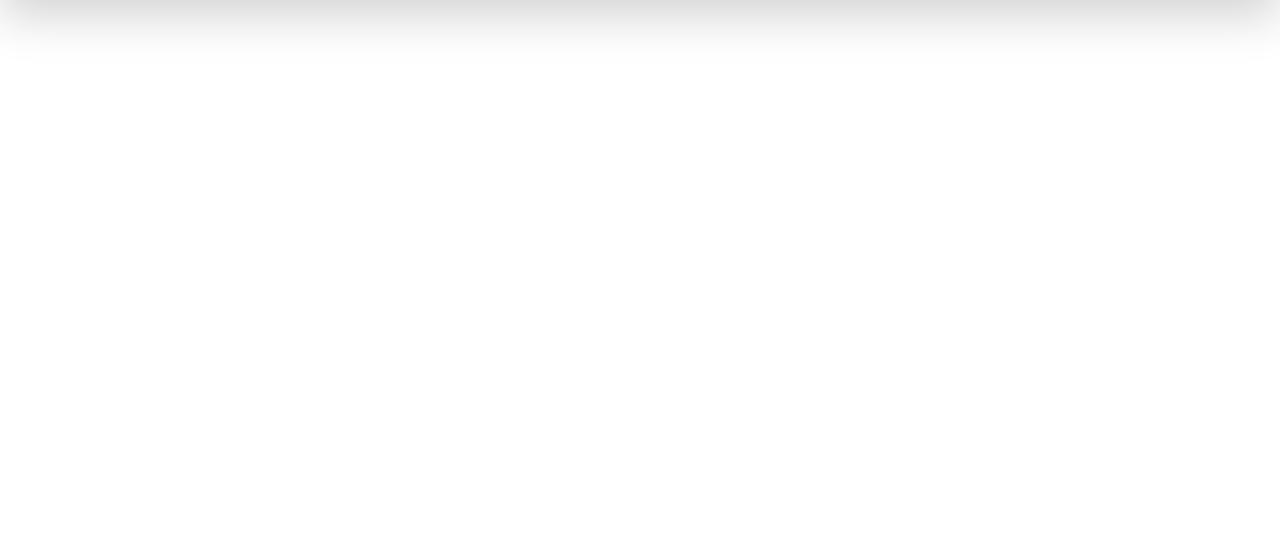
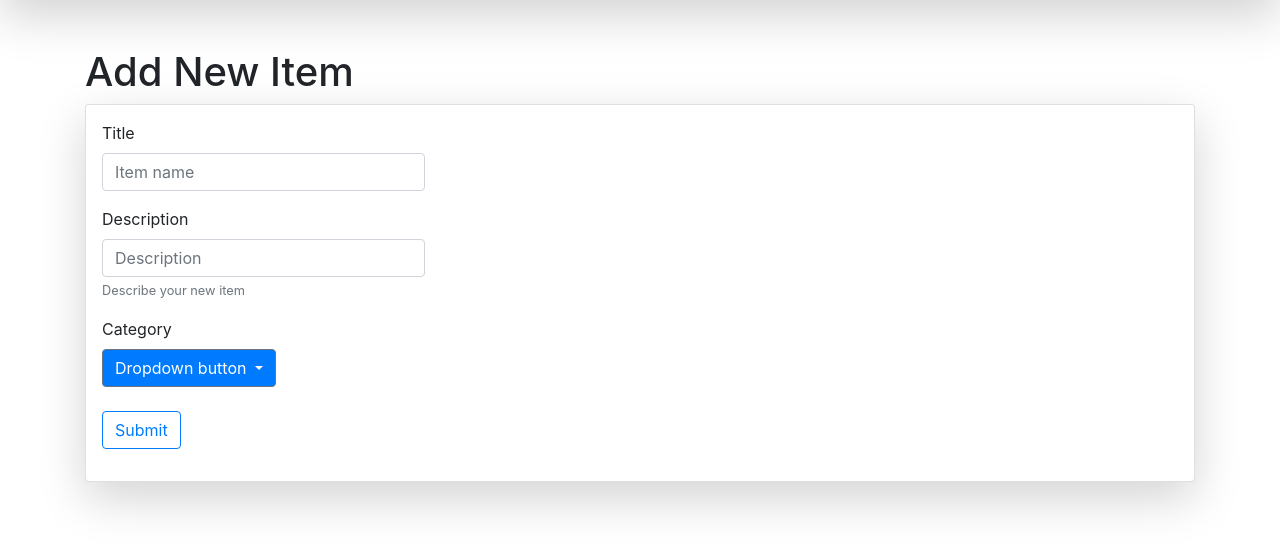
Before and after one commit to matthew-ardi/item-catalog, a Flask app: page /create_items/ in a window 1280 px wide. Shown: the part 78-628 px from the top of the page. Run offline with Flask 2, Linux system fonts and the light colour scheme; some libraries are stand-ins or nearby versions.

Commit message:
feat: added template for adding new item

```diff
--- a/templates/dashboard.html
+++ b/templates/dashboard.html
@@ -7,6 +7,11 @@
         <input type='button' class="btn btn-outline-primary" value='Create new' onclick="location.href= '{{ url_for('new_categories') }}'">
         <input type='button' class="btn btn-outline-primary" value='Create items' onclick="location.href= '{{ url_for('new_items') }}'">
 
+
+<h1>Categories</h1>
+{% for category in categories %}
+        <h5>{{category.name}}</h5>
+{% endfor %}
 </div>
 {% endblock %}
 
--- a/templates/new_items.html
+++ b/templates/new_items.html
@@ -3,7 +3,35 @@
 {% block css %}
 {% endblock %}
 {% block content %}
-
+<h1>Add New Item</h1>
+<div class="card shadow-lg p-3 mb-5" style="width: 100%;">
+    <form method='POST'>
+        <dl>
+            <div class="form-group" style='width: 30%;'>
+                <label for="exampleInputEmail1">Title</label>
+                <input type="email" class="form-control" id="new_item" aria-describedby="emailHelp" placeholder="Item name">
+            </div>
+            <div class="form-group" style='width: 30%;'>
+                <label for="exampleInputEmail1">Description</label>
+                <input type="email" class="form-control" id="new_item" aria-describedby="emailHelp" placeholder="Description">
+                <small id="emailHelp" class="form-text text-muted">Describe your new item</small>
+            </div>
+            <label for="exampleInputEmail1">Category</label>
+            <div class="dropdown">
+                <button class="btn btn-secondary dropdown-toggle bg-primary" type="button" id="dropdownMenuButton" data-toggle="dropdown" aria-haspopup="true" aria-expanded="false">
+                Dropdown button
+                </button>
+                <div class="dropdown-menu" aria-labelledby="dropdownMenuButton">
+                <a class="dropdown-item" href="#">Action</a>
+                <a class="dropdown-item" href="#">Another action</a>
+                <a class="dropdown-item" href="#">Something else here</a>
+                </div>
+            </div>
+            <br>
+            <input type='button' class="btn btn-outline-primary" value='Submit' onclick="location.href= '{{ url_for('dashboard') }}'">
+        </dl>
+    </form>
+</div>
 {% endblock %}
 
 {% block scripts %}
--- a/web.py
+++ b/web.py
@@ -15,7 +15,8 @@ def index():
 
 @app.route('/dashboard/')
 def dashboard():
-    return render_template('dashboard.html')
+    categories = db.session.query(Categories).all()
+    return render_template('dashboard.html', categories=categories)
 
 @app.route('/create_categories/')
 def new_categories():
```
Also changed, not shown: populate_db.py (added, +46 -0 lines), catalog_items.db.
